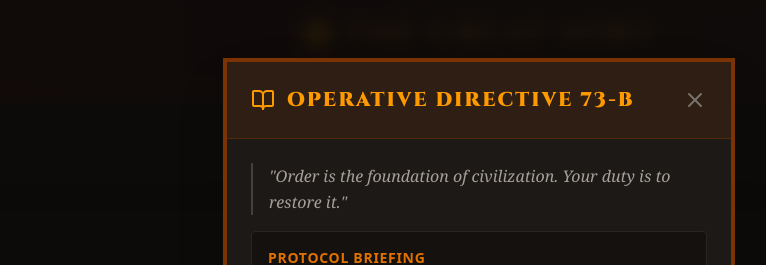
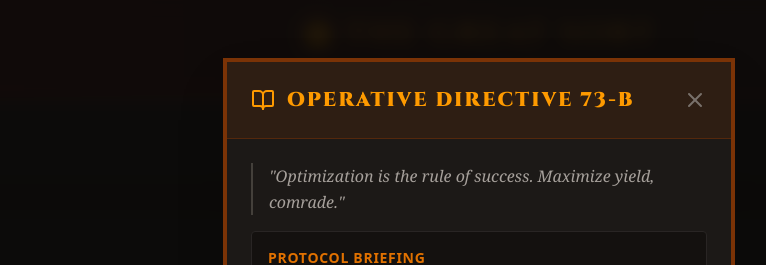
Before and after one commit to poeticmatter/TheGreatSort, a React (Vite) app: page / in a window 1280 px wide. Shown: the top 265 px of the page, without its empty margins (161-927 px from the left). Built offline with nearby package versions, Linux system fonts and the light colour scheme.

Commit message:
missed from previous commit?

```diff
--- a/src/components/RulesModal.tsx
+++ b/src/components/RulesModal.tsx
@@ -57,7 +57,7 @@ const RulesModal: React.FC<RulesModalProps> = ({ isOpen, onClose }) => {
 
                     <div className="space-y-4">
                         <p className="text-stone-400 font-serif leading-relaxed italic border-l-2 border-stone-700 pl-4">
-                            "Order is the foundation of civilization. Your duty is to restore it."
+                            "Optimization is the rule of success. Maximize yield, comrade."
                         </p>
 
 
```
